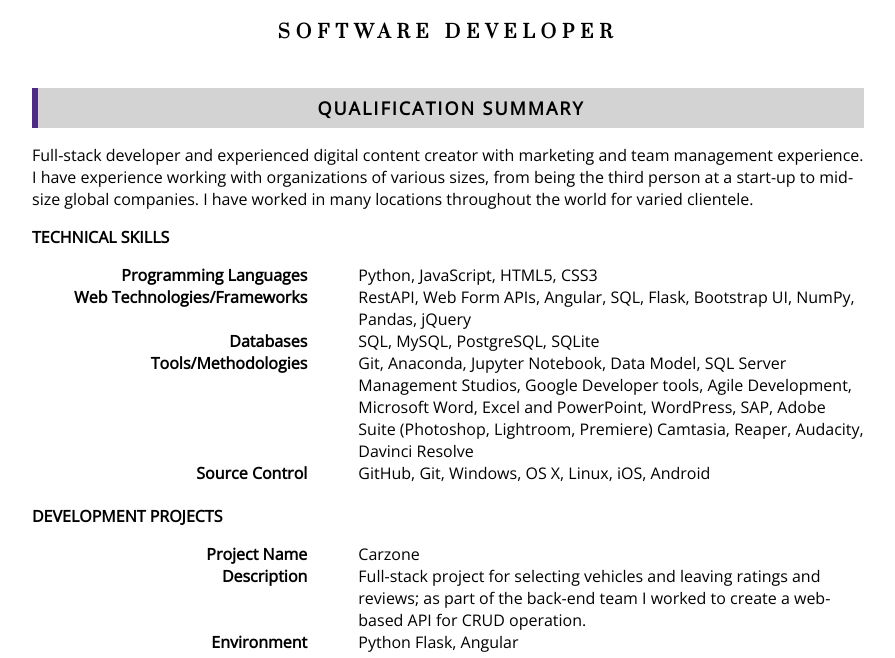
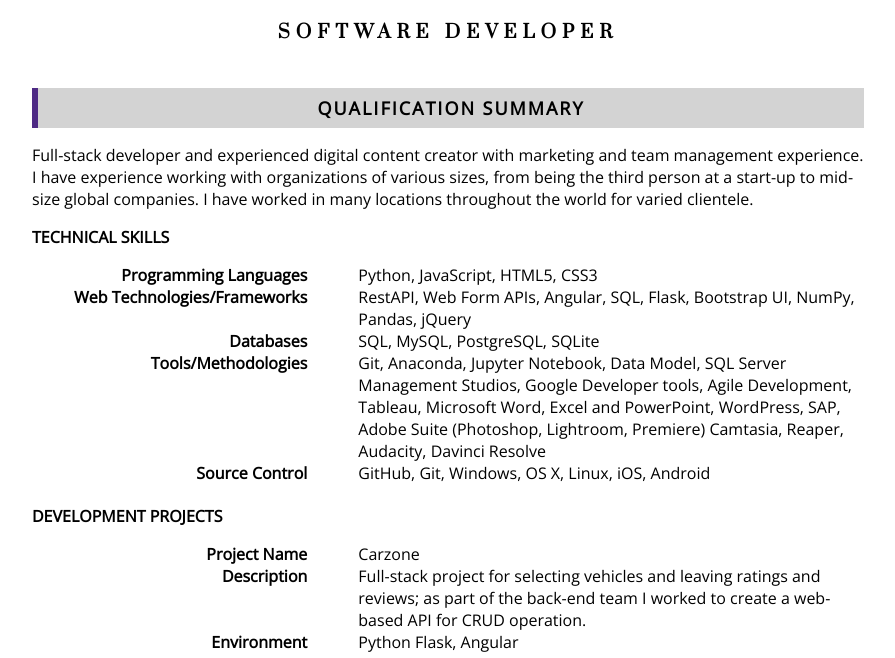
Before and after one commit to reotch/html-resume, a plain HTML site: page index.html in a window 1280 px wide. Shown: the part 89-747 px from the top of the page, without its empty margins (192-1087 px from the left). Drawn offline with nearby package versions, Linux system fonts and the light colour scheme.

Commit message:
added Tableau to Tools/Methods

```diff
--- a/index.html
+++ b/index.html
@@ -49,7 +49,7 @@
 				<p class="left">Databases</p>
 				<p class="right">SQL, MySQL, PostgreSQL, SQLite</p>
 				<p class="left">Tools/Methodologies</p>
-				<p class="right">Git, Anaconda, Jupyter Notebook, Data Model, SQL Server Management Studios, Google Developer tools, Agile Development, Microsoft Word, Excel and PowerPoint, WordPress, SAP, Adobe Suite (Photoshop, Lightroom, Premiere) Camtasia, Reaper, Audacity, Davinci Resolve</p>
+				<p class="right">Git, Anaconda, Jupyter Notebook, Data Model, SQL Server Management Studios, Google Developer tools, Agile Development, Tableau, Microsoft Word, Excel and PowerPoint, WordPress, SAP, Adobe Suite (Photoshop, Lightroom, Premiere) Camtasia, Reaper, Audacity, Davinci Resolve</p>
 				<p class="left">Source Control</p>
 				<p class="right">GitHub, Git, Windows, OS X, Linux, iOS, Android</p>
 			</div>
```
